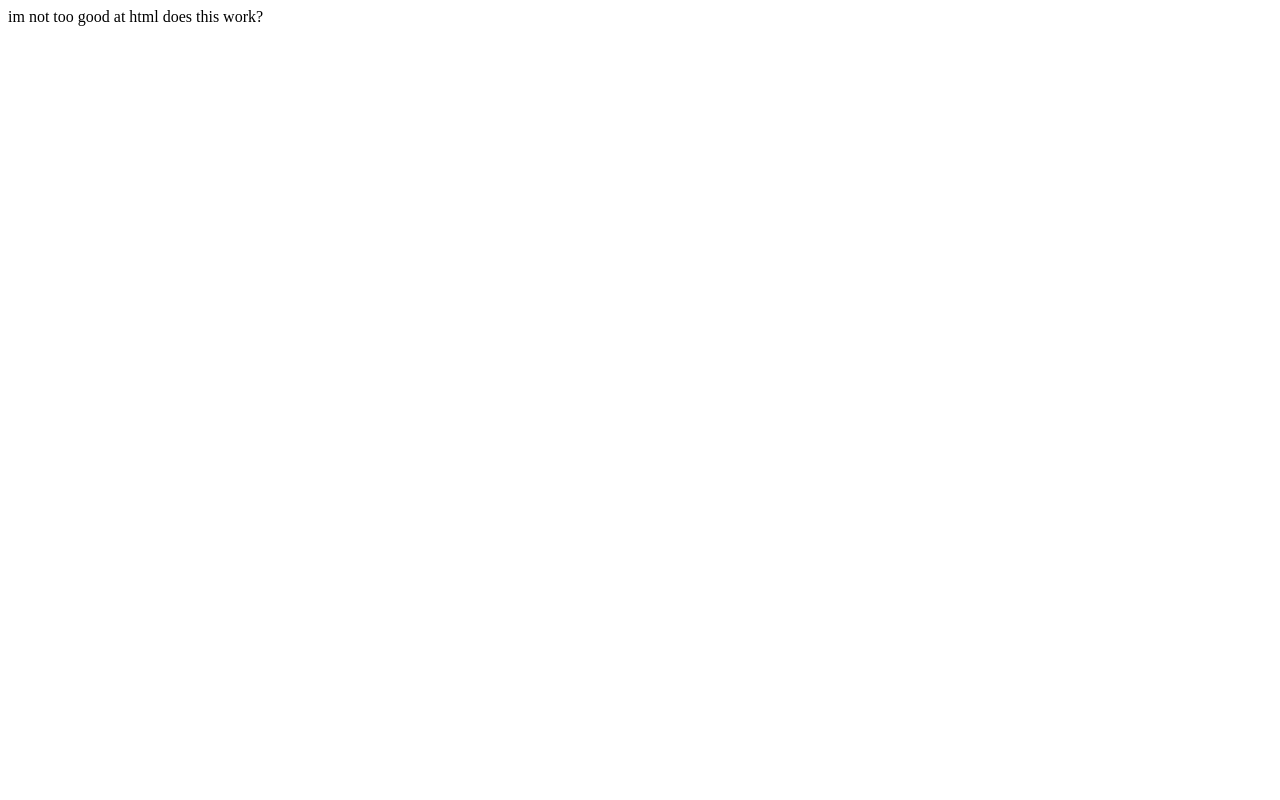
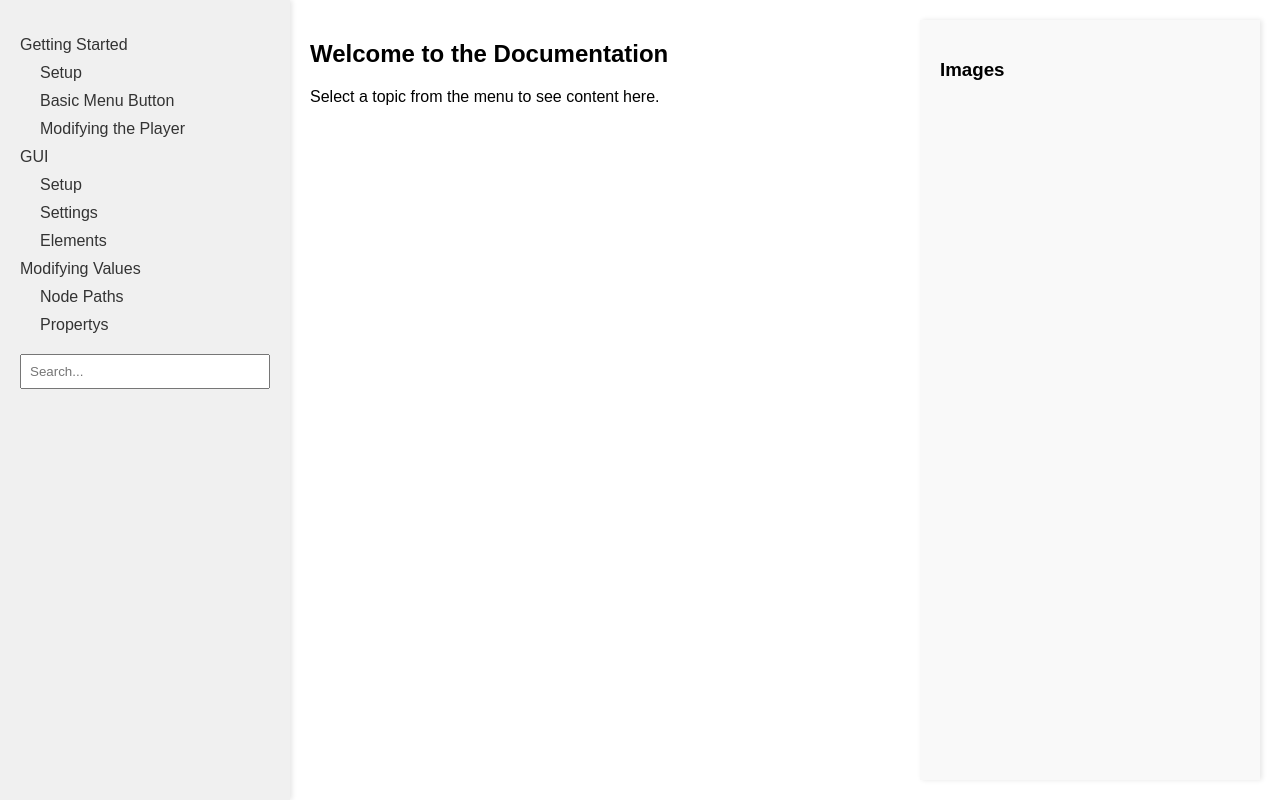
Before and after one commit to GSQ12345/Want-To-Hide-Mod-Docs, a plain HTML site: page index.html in a window 1280 px wide. Drawn offline with Linux system fonts and the light colour scheme.

Commit message:
Update index.html
yea u see this is kinda placeholder ig. because i asked chatgpt to make the layout and give me ways i can add categorys, subcategorys and content to subcategorys. so very cool or smt yea

```diff
--- a/index.html
+++ b/index.html
@@ -1 +1,191 @@
-<text> im not too good at html does this work? </text>
+<!DOCTYPE html>
+<html lang="en">
+<head>
+  <meta charset="UTF-8">
+  <meta name="viewport" content="width=device-width, initial-scale=1.0">
+  <title>Documentation Site</title>
+  <style>
+    body {
+      font-family: Arial, sans-serif;
+      margin: 0;
+      display: flex;
+      height: 100vh;
+    }
+    #left-panel {
+      width: 250px;
+      background-color: #f0f0f0;
+      padding: 20px;
+      box-shadow: 2px 0 5px rgba(0,0,0,0.1);
+    }
+    #left-panel ul {
+      list-style: none;
+      padding: 0;
+    }
+    #left-panel li {
+      margin: 10px 0;
+    }
+    #left-panel li ul {
+      padding-left: 20px;
+    }
+    #left-panel li a {
+      text-decoration: none;
+      color: #333;
+      cursor: pointer;
+    }
+    #left-panel .search-bar {
+      margin-top: 20px;
+    }
+    #content-panel {
+      flex: 1;
+      display: flex;
+      flex-direction: row;
+      padding: 20px;
+    }
+    #text-content {
+      flex: 1;
+      margin-right: 20px;
+      overflow-y: auto;
+    }
+    #image-content {
+      width: 300px;
+      background-color: #f9f9f9;
+      padding: 20px;
+      box-shadow: 2px 0 5px rgba(0,0,0,0.1);
+      overflow-y: auto;
+    }
+    .search-bar input {
+      padding: 8px;
+      width: 100%;
+      box-sizing: border-box;
+    }
+    img { display: block; margin-top: 10px; }
+  </style>
+</head>
+<body>
+
+  <div id="left-panel">
+    <ul id="categories-list"></ul>
+    <div class="search-bar">
+      <input type="text" placeholder="Search...">
+    </div>
+  </div>
+
+  <div id="content-panel">
+    <div id="text-content">
+      <h2>Welcome to the Documentation</h2>
+      <p>Select a topic from the menu to see content here.</p>
+    </div>
+    <div id="image-content">
+      <h3>Images</h3>
+      <!-- Images related to the selected topic will appear here -->
+    </div>
+  </div>
+
+  <script>
+    // Data arrays for categories and subcategories
+    let categories = ["Getting Started", "GUI", "Modifying Values"];
+    let subcategories = {
+      "Getting Started": ["Setup", "Basic Menu Button", "Modifying the Player"],
+      "GUI": ["Setup", "Settings", "Elements"],
+      "Modifying Values": ["Node Paths", "Propertys"]
+    };
+
+    // Content mapping for each subcategory
+    // Each entry is an array of lines. Lines can include an image URL in [ ]
+    let content = {
+      "Setup": [
+        "Placeholder trust me",
+        "Here is a basic setup screenshot: [https://via.placeholder.com/250]"
+      ],
+      "Basic Menu Button": [
+        "Placeholder.",
+        "Example button in action: [https://via.placeholder.com/250]"
+      ],
+      "Modifying the Player": [
+        "Placeholder.",
+        "Player sprite preview: [https://via.placeholder.com/250]"
+      ],
+      "Settings": [
+        "Placeholder.",
+        "Settings example: [https://via.placeholder.com/250]"
+      ],
+      "Elements": [
+        "UI elements include Labels, Buttons, etc. nah those are the only ones chatgpt. oh wait nvm sorry",
+        "Element showcase: [https://via.placeholder.com/250]"
+      ],
+      "Node Paths": [
+        "Placeholder.",
+        "Node Path example: [https://via.placeholder.com/250]"
+      ],
+      "Propertys": [
+        "Use get/set to modify properties. no?",
+        "Property inspector: [https://via.placeholder.com/250]"
+      ]
+    };
+
+    // Function to update the left panel menu based on the categories
+    function updateMenu() {
+      let categoriesList = document.getElementById('categories-list');
+      categoriesList.innerHTML = ''; // Clear the current list
+
+      categories.forEach(category => {
+        let categoryItem = document.createElement('li');
+        let categoryLink = document.createElement('a');
+        categoryLink.textContent = category;
+        categoryItem.appendChild(categoryLink);
+
+        if (subcategories[category] && subcategories[category].length) {
+          let subcategoryList = document.createElement('ul');
+          subcategories[category].forEach(subcat => {
+            let subcategoryItem = document.createElement('li');
+            let subcategoryLink = document.createElement('a');
+            subcategoryLink.textContent = subcat;
+            subcategoryLink.addEventListener('click', e => {
+              e.preventDefault();
+              displayContent(category, subcat);
+            });
+            subcategoryItem.appendChild(subcategoryLink);
+            subcategoryList.appendChild(subcategoryItem);
+          });
+          categoryItem.appendChild(subcategoryList);
+        }
+
+        categoriesList.appendChild(categoryItem);
+      });
+    }
+
+    // Display content and images for a given subcategory
+    function displayContent(category, subcat) {
+      let textSection = document.getElementById('text-content');
+      let imgSection = document.getElementById('image-content');
+      // Header
+      textSection.innerHTML = `<h2>${category}: ${subcat}</h2>`;
+      imgSection.innerHTML = '<h3>Images</h3>';
+
+      let lines = content[subcat] || [];
+      lines.forEach(line => {
+        // Detect [URL]
+        let match = line.match(/\[(https?:\/\/[^\]]+)\]/);
+        // Remove the [URL] from the text
+        let text = line.replace(/\s*\[.*?\]\s*/, '');
+        let p = document.createElement('p');
+        p.textContent = text;
+        textSection.appendChild(p);
+
+        if (match) {
+          let img = document.createElement('img');
+          img.src = match[1];
+          img.style.width = '100%';
+          imgSection.appendChild(img);
+        }
+      });
+    }
+
+    // Initialize menu on load
+    window.onload = function() {
+      updateMenu();
+    };
+  </script>
+
+</body>
+</html>
```
